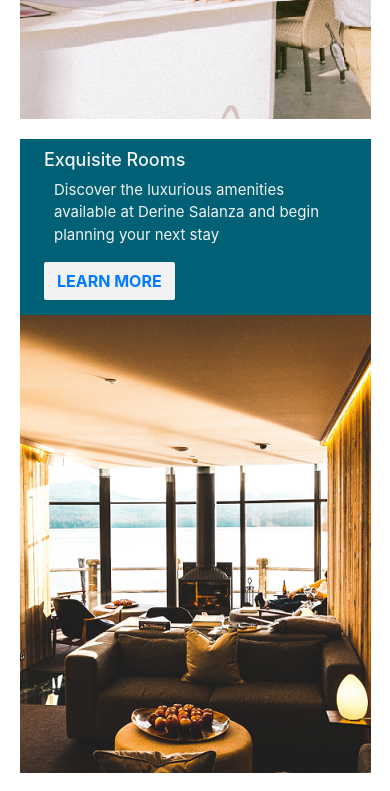
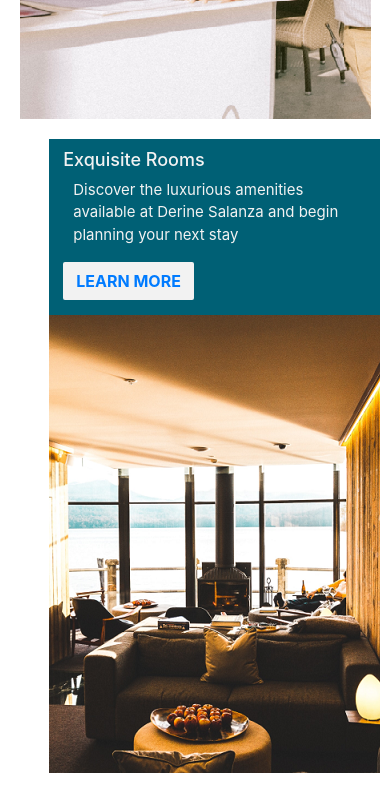
Before and after one commit to Teddiurssa/Derine-Hotel-Completed, a plain HTML site: page index.html in a window 390 px wide. Shown: the part 900-1691 px from the top of the page. Drawn offline with nearby package versions, Linux system fonts and the light colour scheme.

Commit message:
Update home.css

```diff
--- a/home.css
+++ b/home.css
@@ -111,10 +111,10 @@ section{
     }
     .blog-card1{
 
-        width: 90%;
+        width: 85%;
         display:grid;
         overflow: hidden;
-        margin: 20px auto;
+        margin: 20px 10px 20px auto;
     }
     .blog-text1{
         position: relative;
```
